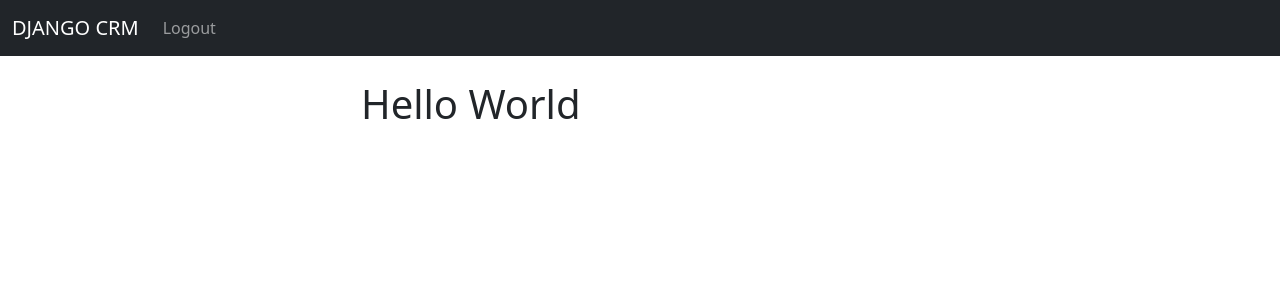
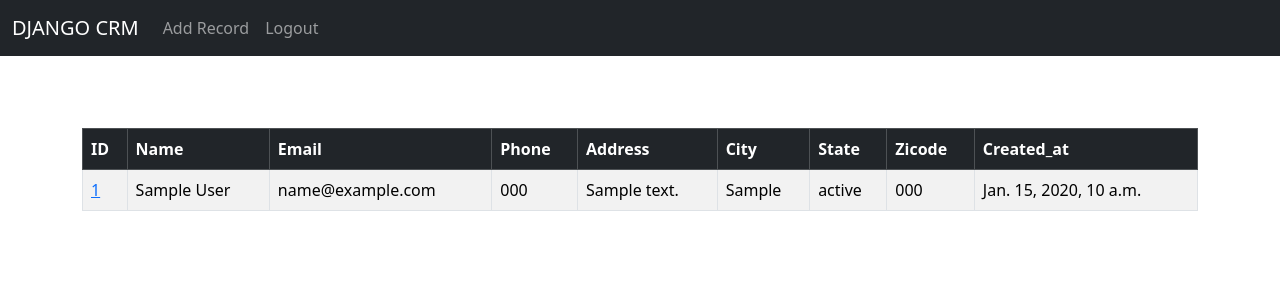
Before and after one commit to tejayy/Django-CRM, a Django app: page / in a window 1280 px wide. Shown: the top 300 px of the page. Run offline with Django 4.2, Linux system fonts and the light colour scheme; a user stored in the database is signed in; tables that the repository leaves empty hold one stand-in row (values such as "Sample post").

Commit message:
Final Project

```diff
--- a/website/templates/home.html
+++ b/website/templates/home.html
@@ -1,11 +1,46 @@
 {% extends 'base.html' %} {% block content %}
 
-<div class="col-md-6 offset-md-3">
+<div class="">
   {% if user.is_authenticated %}
 
-  <h1>Hello World</h1>
+  <table class="table table-striped table-hover table-bordered">
+    <thead class="table-dark">
+      <tr>
+        <th scope="col">ID</th>
+        <th scope="col">Name</th>
+        <th scope="col">Email</th>
+        <th scope="col">Phone</th>
+        <th scope="col">Address</th>
+        <th scope="col">City</th>
+        <th scope="col">State</th>
+        <th scope="col">Zicode</th>
+        <th scope="col">Created_at</th>
+      </tr>
+    </thead>
+    <tbody>
+
+        {% if records %} {% for record in records %}
+        <tr>
+          <td><a href="{% url 'record' record.id %}">{{ record.id }}</a></td>
+          <td>{{ record.first_name }}
+          {{record.last_name }}</td>
+          <td>{{ record.email }} </td>
+          <td>{{ record.phone }}</td>
+          <td>{{record.address }} </td>
+          <td>{{ record.city }} </td>
+          <td>{{ record.state }} </td>
+          <td>{{ record.zipcode}}</td>
+          <td>{{ record.created_at}}</td>
+        </tr>
+        <br /><br />
+
+        {% endfor %} {% endif %}
+
+    </tbody>
+  </table>
 
   {% else %}
+  <div class="col-md-6 offset-md-3"></div>
   <h1>Login</h1>
 
   <form method="post" action="{% url 'home' %}">
--- a/website/templates/navbar.html
+++ b/website/templates/navbar.html
@@ -15,6 +15,10 @@
     <div class="collapse navbar-collapse" id="navbarSupportedContent">
       <ul class="navbar-nav me-auto mb-2 mb-lg-0">
         {% if user.is_authenticated %}
+
+         <li class="nav-item">
+          <a class="nav-link" href="{% url 'add_record' %}">Add Record</a>
+        </li>
 
         <li class="nav-item">
           <a class="nav-link" href="{% url 'logout' %}">Logout</a>
--- a/website/urls.py
+++ b/website/urls.py
@@ -6,4 +6,8 @@ urlpatterns = [
    #path('login/', views.login_user, name='login'),
     path('logout/', views.logout_user, name='logout'),
     path('register/', views.register_user, name='register'),
+    path('record/<int:pk>/', views.customer_record, name='record'),
+    path('delete_record/<int:pk>/', views.delete_record, name='delete_record'),
+    path('add_record', views.add_record, name='add_record'),
+    path('update_record/<int:pk>', views.update_record, name='update_record'),
 ]
--- a/website/views.py
+++ b/website/views.py
@@ -1,51 +1,100 @@
 from django.shortcuts import render, redirect
 from django.contrib.auth import authenticate, login, logout
 from django.contrib import messages
-from .forms import SignUpForm
-
+from .forms import SignUpForm, AddRecordForm
+from .models import Record
 
 # Create your views here.
 
+
 def home(request):
-    #Check to see if logging in
-    if request.method == 'POST':
-        username = request.POST['username']
-        password = request.POST['password']
+    records = Record.objects.all()
+
+    # Check to see if logging in
+    if request.method == "POST":
+        username = request.POST["username"]
+        password = request.POST["password"]
         # Authenticate
         user = authenticate(request, username=username, password=password)
         if user is not None:
             login(request, user)
-            messages.success(request, 'Login successful')
-            return redirect('home')
+            messages.success(request, "Login successful")
+            return redirect("home")
         else:
-            messages.success(request, 'Authentication failed, please try again..')
-            return redirect('home')
+            messages.success(request, "Authentication failed, please try again..")
+            return redirect("home")
     else:
-        return render(request, 'home.html', {})
-
-
+        return render(request, "home.html", {"records": records})
 
 
 def logout_user(request):
     logout(request)
-    messages.success(request, 'You have logged out..')
-    return redirect('home')
-
+    messages.success(request, "You have logged out..")
+    return redirect("home")
 
 
 def register_user(request):
-    if request.method == 'POST':
+    if request.method == "POST":
         form = SignUpForm(request.POST)
         if form.is_valid():
             form.save()
             # Authenticate and Login
-            username = form.cleaned_data['username']
-            password = form.cleaned_data['password1']
+            username = form.cleaned_data["username"]
+            password = form.cleaned_data["password1"]
             user = authenticate(username=username, password=password)
             login(request, user)
-            messages.success(request, 'You have been registered successfully')
-            return redirect('home')
+            messages.success(request, "You have been registered successfully")
+            return redirect("home")
     else:
         form = SignUpForm()
-        return render(request, 'register.html', {'form': form})
-    return render(request, 'register.html', {'form': form})
+        return render(request, "register.html", {"form": form})
+    return render(request, "register.html", {"form": form})
+
+
+def customer_record(request, pk):
+    if request.user.is_authenticated:
+        # Look up Record
+        customer_record = Record.objects.get(id=pk)
+        return render(request, "record.html", {"customer_record": customer_record})
+    else:
+        messages.success(request, "You must be logged in to View this page")
+        return redirect("home")
+
+
+def delete_record(request, pk):
+    if request.user.is_authenticated:
+        delete_it = Record.objects.get(id=pk)
+        delete_it.delete()
+        messages.success(request, "Record deleted successfully")
+        return redirect("home")
+    else:
+        messages.success(request, "You must be logged in to delete this...")
+        return redirect("home")
+
+
+def add_record(request):
+    form = AddRecordForm(request.POST or None)
+    if request.user.is_authenticated:
+        if request.method == "POST":
+            if form.is_valid():
+                add_record = form.save()
+                messages.success(request, "Record Added...")
+                return redirect("home")
+        return render(request, "add_record.html", {"form": form})
+    else:
+        messages.success(request, "You Must Be Logged In...")
+        return redirect("home")
+
+
+def update_record(request, pk):
+    if request.user.is_authenticated:
+        current_record = Record.objects.get(id=pk)
+        form = AddRecordForm(request.POST or None, instance=current_record)
+        if form.is_valid():
+            form.save()
+            messages.success(request, "Record Has Been Updated!")
+            return redirect("home")
+        return render(request, "update_record.html", {"form": form})
+    else:
+        messages.success(request, "You Must Be Logged In...")
+        return redirect("home")
```
Also changed, not shown: website/templates/add_record.html (added, +16 -0 lines), website/templates/record.html (added, +39 -0 lines), website/templates/update_record.html (added, +21 -0 lines), website/migrations/0001_initial.py (added).
